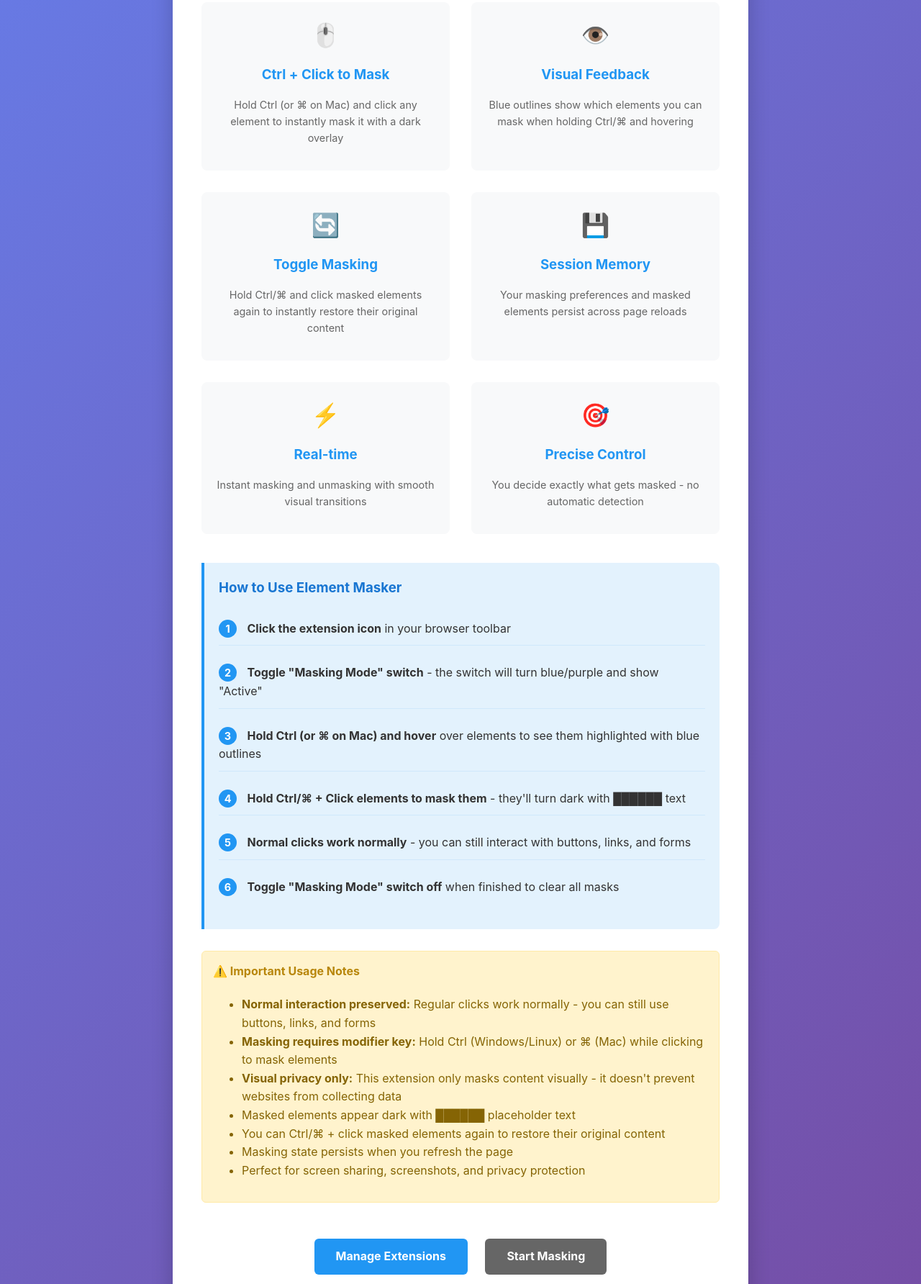
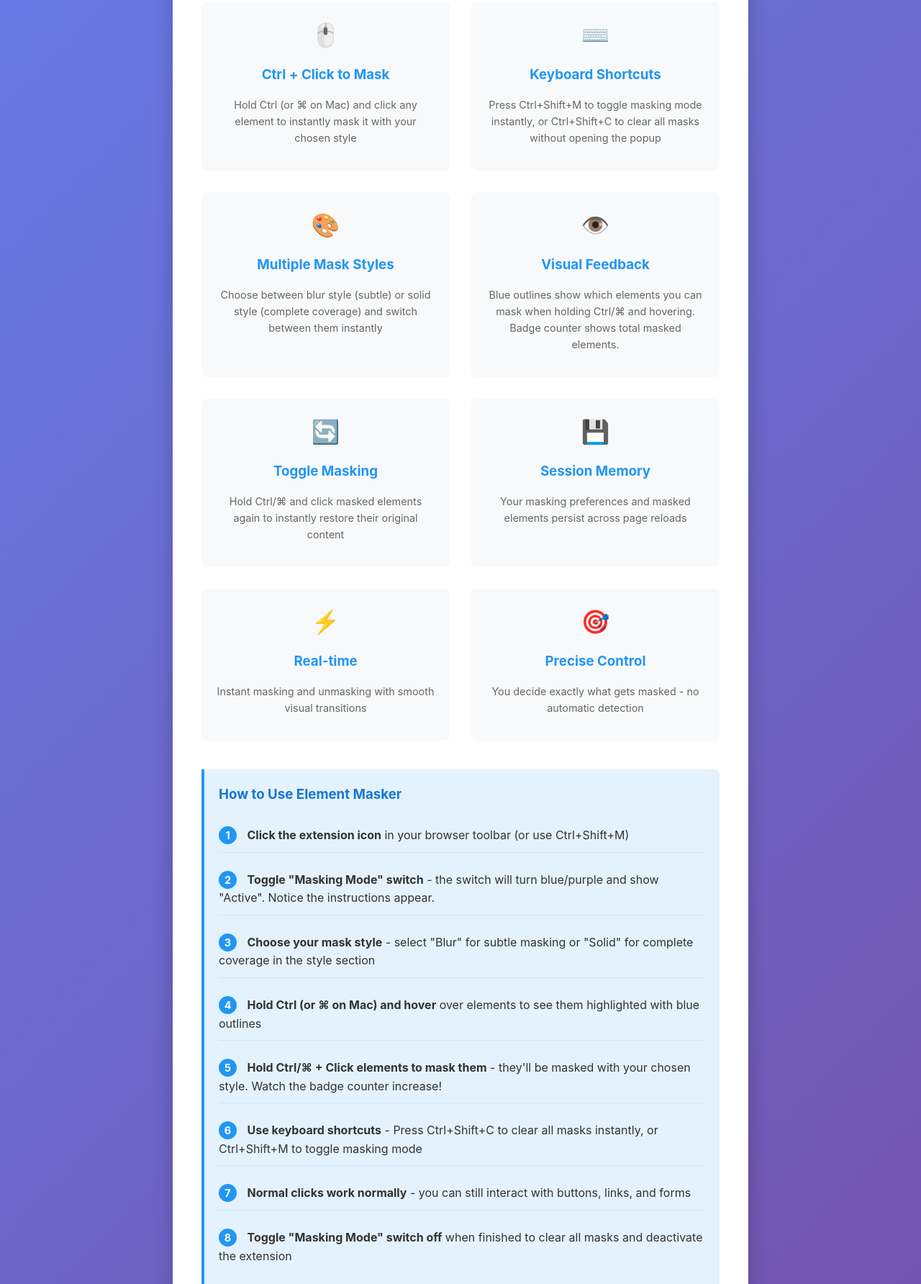
Before and after one commit to bruhunna/chrome-ext-masking, a browser extension: page welcome.html in a window 1280 px wide. Shown: the part 330-2114 px from the top of the page at 72% size. Drawn offline with Linux system fonts and the light colour scheme.

Commit message:
docs: update documentation

```diff
--- a/welcome.html
+++ b/welcome.html
@@ -190,7 +190,25 @@
             <h3>Ctrl + Click to Mask</h3>
             <p>
               Hold Ctrl (or ⌘ on Mac) and click any element to instantly mask it
-              with a dark overlay
+              with your chosen style
+            </p>
+          </div>
+
+          <div class="feature">
+            <div class="feature-icon">⌨️</div>
+            <h3>Keyboard Shortcuts</h3>
+            <p>
+              Press Ctrl+Shift+M to toggle masking mode instantly, or Ctrl+Shift+C
+              to clear all masks without opening the popup
+            </p>
+          </div>
+
+          <div class="feature">
+            <div class="feature-icon">🎨</div>
+            <h3>Multiple Mask Styles</h3>
+            <p>
+              Choose between blur style (subtle) or solid style (complete coverage)
+              and switch between them instantly
             </p>
           </div>
 
@@ -199,7 +217,7 @@
             <h3>Visual Feedback</h3>
             <p>
               Blue outlines show which elements you can mask when holding Ctrl/⌘
-              and hovering
+              and hovering. Badge counter shows total masked elements.
             </p>
           </div>
 
@@ -239,37 +257,49 @@
 
           <div class="step">
             <span class="step-number">1</span>
-            <strong>Click the extension icon</strong> in your browser toolbar
+            <strong>Click the extension icon</strong> in your browser toolbar (or use Ctrl+Shift+M)
           </div>
 
           <div class="step">
             <span class="step-number">2</span>
             <strong>Toggle "Masking Mode" switch</strong> - the switch will turn
-            blue/purple and show "Active"
+            blue/purple and show "Active". Notice the instructions appear.
           </div>
 
           <div class="step">
             <span class="step-number">3</span>
+            <strong>Choose your mask style</strong> - select "Blur" for subtle masking
+            or "Solid" for complete coverage in the style section
+          </div>
+
+          <div class="step">
+            <span class="step-number">4</span>
             <strong>Hold Ctrl (or ⌘ on Mac) and hover</strong> over elements to
             see them highlighted with blue outlines
           </div>
 
           <div class="step">
-            <span class="step-number">4</span>
+            <span class="step-number">5</span>
             <strong>Hold Ctrl/⌘ + Click elements to mask them</strong> - they'll
-            turn dark with ██████ text
+            be masked with your chosen style. Watch the badge counter increase!
           </div>
 
           <div class="step">
-            <span class="step-number">5</span>
+            <span class="step-number">6</span>
+            <strong>Use keyboard shortcuts</strong> - Press Ctrl+Shift+C to clear all
+            masks instantly, or Ctrl+Shift+M to toggle masking mode
+          </div>
+
+          <div class="step">
+            <span class="step-number">7</span>
             <strong>Normal clicks work normally</strong> - you can still
             interact with buttons, links, and forms
           </div>
 
           <div class="step">
-            <span class="step-number">6</span>
+            <span class="step-number">8</span>
             <strong>Toggle "Masking Mode" switch off</strong> when finished to
-            clear all masks
+            clear all masks and deactivate the extension
           </div>
         </div>
 
@@ -285,11 +315,22 @@
               (Windows/Linux) or ⌘ (Mac) while clicking to mask elements
             </li>
             <li>
+              <strong>Keyboard shortcuts available:</strong> Use Ctrl+Shift+M to toggle
+              masking mode and Ctrl+Shift+C to clear all masks instantly
+            </li>
+            <li>
+              <strong>Two mask styles available:</strong> Blur style maintains element
+              shape, solid style provides complete coverage
+            </li>
+            <li>
+              <strong>Badge counter:</strong> Extension icon shows how many elements
+              are currently masked on the active tab
+            </li>
+            <li>
               <strong>Visual privacy only:</strong> This extension only masks
               content visually - it doesn't prevent websites from collecting
               data
             </li>
-            <li>Masked elements appear dark with ██████ placeholder text</li>
             <li>
               You can Ctrl/⌘ + click masked elements again to restore their
               original content
```
Also changed, not shown: test-page.html (+17 -5 lines), README.md.
